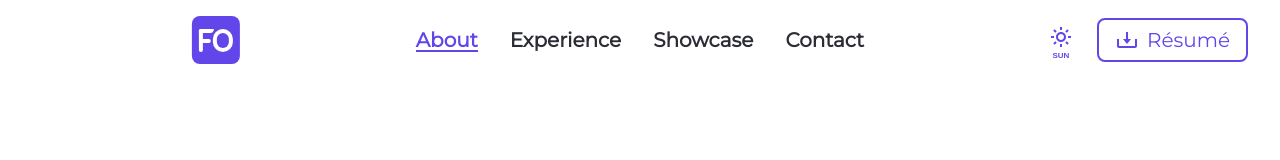
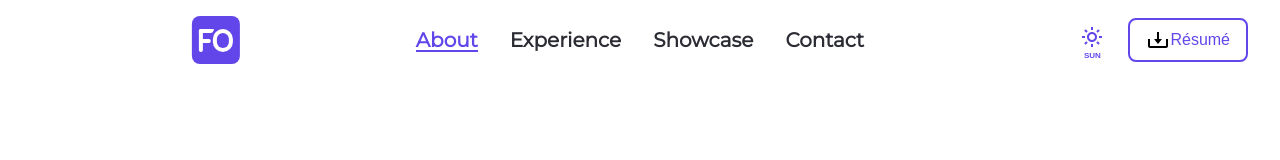
Before and after one commit to Seeru-crypto/aurora_front, a Next.js app: page / in a window 1280 px wide. Shown: the top 160 px of the page. Built offline with nearby package versions, Linux system fonts and the light colour scheme.

Commit message:
refactor: :art: Rewriting how button components are displayed

```diff
--- a/src/Themes.ts
+++ b/src/Themes.ts
@@ -8,6 +8,8 @@ export const baseTheme = {
   transition: '350ms linear',
   primaryFont: "'Montserrat', sans-serif",
   secondaryFont: "'IBM Plex Mono', monospace",
+  black: '#000',
+  white: '#fff',
 };
 
 export const DayTheme = {
--- a/src/components/ResumeLink.tsx
+++ b/src/components/ResumeLink.tsx
@@ -1,6 +1,6 @@
-import { HTMLProps } from "react";
-import styled from "styled-components";
-import Download from "../icons/Download.svg";
+import { HTMLProps } from 'react';
+import Download from '../icons/Download.svg';
+import Button from './util/Button';
 
 interface ResumeLinkProps extends HTMLProps<HTMLAnchorElement> {
   label: string;
@@ -10,40 +10,9 @@ export default function ResumeLink(props: ResumeLinkProps): JSX.Element {
   const { label } = props;
 
   return (
-    <ResumeLinkStyles>
+    <Button>
       <Download className="download" />
       {label}
-    </ResumeLinkStyles>
+    </Button>
   );
 }
-
-const ResumeLinkStyles = styled.a`
-  border: 2px solid ${(props) => props.theme.primary};
-  border-radius: ${(props) => props.theme.borderRadius};
-  align-items: center;
-  color: ${(props) => props.theme.primary};
-  cursor: pointer;
-  display: flex;
-  font-size: 20px;
-  padding: 0.5rem 1rem;
-  text-decoration: none;
-  transition: background-color ${(props) => props.theme.transition},
-    border-color ${(props) => props.theme.transition},
-    color ${(props) => props.theme.transition};
-
-  > svg {
-    fill: ${(props) => props.theme.primary};
-    margin: 0 0.5rem 0 0;
-    transition: fill ${(props) => props.theme.transition};
-  }
-
-  :hover {
-    background-color: ${(props) => props.theme.secondary};
-    border-color: ${(props) => props.theme.secondary};
-    color: ${(props) => props.theme.background};
-
-    > svg {
-      fill: ${(props) => props.theme.background};
-    }
-  }
-`;
--- a/src/components/contact/ClipboardDisplayField.tsx
+++ b/src/components/contact/ClipboardDisplayField.tsx
@@ -1,17 +1,28 @@
-import React from 'react';
 import styled from 'styled-components';
+import { changeToastValue } from '../../state/appSlice';
+import { useAppDispatch } from '../../state/store';
+import Button from '../util/Button';
 
-const ClipboardDisplayField = ({ text }: { text: string }) => {
-    navigator.clipboard.writeText(text);
-    return <EmailStyle>{text}</EmailStyle>;
-};
+interface ContactButtonProps {
+  contactEmail: string;
+  label: string;
+  showEmail: boolean;
+}
 
-export default ClipboardDisplayField;
+export default function ContactButton(props: ContactButtonProps) {
+  const { contactEmail, label, showEmail } = props;
+  const dispatch = useAppDispatch();
+  // navigator.clipboard.writeText(contactEmail);
 
-const EmailStyle = styled.div`
-    border-radius: 0.5rem;
-    border: transparent;
-    padding: 0.5rem 1rem;
-    background-color: var(--primary-color);
-    color: var(--button-text);
+  return <ContactButtonStyles onClick={() => dispatch(changeToastValue())}>{label}</ContactButtonStyles>;
+}
+
+const ContactButtonStyles = styled(Button)`
+  /* border-radius: 0.5rem;
+  border: transparent;
+  padding: 0.5rem 1rem;
+  background-color: ${(props) => props.theme.primary};
+  color: ${(props) => props.theme.primary}; */
+
+  /* border: 3px solid red !important; */
 `;
--- a/src/components/contact/Contact.tsx
+++ b/src/components/contact/Contact.tsx
@@ -1,77 +1,53 @@
-import React, { ForwardedRef, useEffect, useState } from "react";
-import { RiLinkedinFill } from "react-icons/ri";
-import { VscGithubAlt } from "react-icons/vsc";
-import styled from "styled-components";
-import config from "../../config.json";
-import data from "../../data.json";
-import { changeToastValue } from "../../state/appSlice";
-import { RootState, useAppDispatch, useAppSelector } from "../../state/store";
-import {
-  Button,
-  ButtonInterface,
-  ExternalLink,
-  ExternalLinkInterface,
-} from "../util";
-import ClipboardDisplayField from "./ClipboardDisplayField";
+import React, { ForwardedRef, useEffect, useState } from 'react';
+import { RiLinkedinFill } from 'react-icons/ri';
+import { VscGithubAlt } from 'react-icons/vsc';
+import styled from 'styled-components';
+import config from '../../config.json';
+import data from '../../data.json';
+import { RootState, useAppDispatch, useAppSelector } from '../../state/store';
+import { ExternalLink, ExternalLinkInterface } from '../util';
+import ContactButton from './ClipboardDisplayField';
 
-const Contact = React.forwardRef(
-  (_props, ref: ForwardedRef<HTMLElement>): JSX.Element => {
-    const isToastShown: boolean = useAppSelector(
-      (state: RootState) => state.app.isToastShown
-    );
-
+const Contact = React.forwardRef((_props, ref: ForwardedRef<HTMLElement>): JSX.Element => {
+  const dispatch = useAppDispatch();
+  const isToastShown: boolean = useAppSelector((state: RootState) => state.app.isToastShown);
   const [isEmailShown, setIsEmailShown] = useState(isToastShown);
+  const { CONTACT_HEADER, CONTACT_BODY } = data;
+  const { EMAIL_ADDRESS, CV_DOWNLOAD_LINK, LINKEDIN_URL, GITHUB_URL } = config;
+  const resumeLinkData: ExternalLinkInterface = {
+    onClick: CV_DOWNLOAD_LINK,
+    label: 'get my stuff',
+    isNavbarButton: false,
+  };
 
   useEffect(() => {
     if (isToastShown && !isEmailShown) setIsEmailShown(true);
   }, [isToastShown, isEmailShown]);
 
-    const dispatch = useAppDispatch();
-
-    const { CONTACT_HEADER, CONTACT_BODY } = data;
-    const { EMAIL_ADDRESS, CV_DOWNLOAD_LINK, LINKEDIN_URL, GITHUB_URL } =
-      config;
-
-    const resumeLinkData: ExternalLinkInterface = {
-      onClick: CV_DOWNLOAD_LINK,
-      label: "get my stuff",
-      isNavbarButton: false,
-    };
-    const resumeButtonData: ButtonInterface = {
-      label: "my email",
-      onClickFunction: () => dispatch(changeToastValue()),
-      bordered: true,
-    };
-
   return (
     <ContactStyle ref={ref} id="contact">
-        <div className={"contactMain"}>
-          <h1 className={"heading"}>{CONTACT_HEADER}</h1>
-          <section className={"contactBody"}>{CONTACT_BODY}</section>
-          <div className={"contactButtons"}>
+      <div className="contactMain">
+        <h1 className="heading">{CONTACT_HEADER}</h1>
+        <section className="contactBody">{CONTACT_BODY}</section>
+        <div className="contactButtons">
           <ExternalLink linkData={resumeLinkData} />
-            <div>or</div>
-            {isEmailShown ? (
-              <ClipboardDisplayField text={EMAIL_ADDRESS} />
-            ) : (
-              <Button buttonData={resumeButtonData} />
-            )}
+          <span>or</span>
+          <ContactButton label="my email" contactEmail={EMAIL_ADDRESS} showEmail={isEmailShown} />
         </div>
       </div>
-        <div className={"contactIcons"}>
-          <IconStyle href={LINKEDIN_URL} id={"linkedIn"} target="_blank">
+      <div className="contactIcons">
+        <IconStyle href={LINKEDIN_URL} id="linkedIn" target="_blank">
           <RiLinkedinFill />
         </IconStyle>
-          <IconStyle href={GITHUB_URL} id={"gitHub"} target="_blank">
+        <IconStyle href={GITHUB_URL} id="gitHub" target="_blank">
           <VscGithubAlt />
         </IconStyle>
       </div>
     </ContactStyle>
   );
-  }
-);
+});
 
-Contact.displayName = "Contact display";
+Contact.displayName = 'Contact display';
 
 export default Contact;
 
--- a/src/components/util/Button.tsx
+++ b/src/components/util/Button.tsx
@@ -1,44 +1,70 @@
-import styled from 'styled-components';
+import { ReactNode } from 'react';
+import styled, { css } from 'styled-components';
 
-export interface ButtonInterface {
-    classes?: string;
-    label: string;
-    onClickFunction: () => void;
-    bordered?: boolean;
+export enum ButtonType {
+  DEFAULT = 'default',
+  GHOST = 'ghost',
 }
 
-export default function Button(props: {
-    buttonData: ButtonInterface;
-}): JSX.Element {
-    const {
-        bordered = false,
-        classes,
-        label,
-        onClickFunction,
-    } = props.buttonData;
-
-    return (
-        <ButtonStyle
-            className={classes}
-            onClick={() => onClickFunction()}
-            bordered={bordered}
-        >
-            {label}
-        </ButtonStyle>
-    );
+export interface ButtonProps {
+  buttonType?: ButtonType;
+  children: string | ReactNode;
 }
 
-const ButtonStyle = styled.button<{ bordered: boolean }>`
+export default function Button(props: ButtonProps): JSX.Element {
+  const { buttonType = ButtonType.GHOST, children } = props;
+
+  return (
+    <ButtonStyles {...props} buttonType={buttonType}>
+      {children}
+    </ButtonStyles>
+  );
+}
+
+const DefaultStyles = css`
+  background-color: ${(props) => props.theme.primary};
+  color: ${(props) => props.theme.white};
+
+  > svg {
+    fill: ${(props) => props.theme.primary};
+    margin: 0 0.5rem 0 0;
+    transition: fill ${(props) => props.theme.transition};
+  }
+
+  :hover {
+    background-color: ${(props) => props.theme.secondary};
+    border-color: ${(props) => props.theme.secondary};
+    color: ${(props) => props.theme.background};
+
+    > svg {
+      fill: ${(props) => props.theme.background};
+    }
+  }
+`;
+
+const GhostStyles = css`
+  background-color: transparent;
+  border-color: ${(props) => props.theme.primary};
+  color: ${(props) => props.theme.primary};
+
+  /* TODO: Fill in SVG as well */
+
+  :hover {
+    background-color: ${(props) => props.theme.primary};
+    color: ${(props) => props.theme.white};
+  }
+`;
+
+const ButtonStyles = styled.button<{ buttonType: ButtonType }>`
+  border: 2px solid transparent;
+  border-radius: ${(props) => props.theme.borderRadius};
+  align-items: center;
+  cursor: pointer;
+  display: flex;
   font-size: 1rem;
-    border-radius: 0.5rem;
-    border: transparent;
-    padding: 0.5rem 1rem;
-    background-color: var(--primary-color);
-    color: var(--button-text);
-    cursor: ${(props) => (props.bordered ? 'pointer' : 'cursor')};
-    transition: var(--transition);
-
-    :hover {
-        background-color: var(--btn-hover-bkg);
-    }
+  padding: 0.5rem 1rem;
+  text-decoration: none;
+  transition: background-color ${(props) => props.theme.transition}, border-color ${(props) => props.theme.transition},
+    color ${(props) => props.theme.transition};
+  ${(props) => (props.buttonType === ButtonType.DEFAULT ? DefaultStyles : GhostStyles)}
 `;
--- a/src/components/util/index.tsx
+++ b/src/components/util/index.tsx
@@ -1,8 +1,8 @@
 import Button from "./Button"
 import ExternalLink from "./ExternalLink";
 import Toast from "./Toast";
-import {ButtonInterface} from "./Button";
+import {ButtonProps} from "./Button";
 import {ExternalLinkInterface} from "./ExternalLink";
 
 export {Button, Toast, ExternalLink};
-export type { ButtonInterface, ExternalLinkInterface };
+export type { ButtonProps as ButtonInterface, ExternalLinkInterface };
```
Lines whose indentation alone changed are shown as unchanged.
